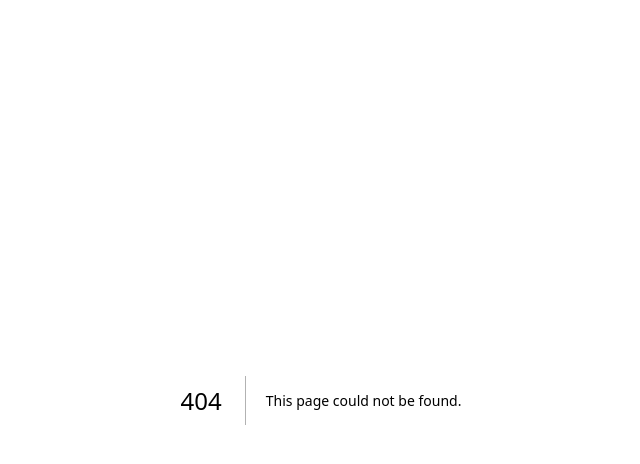
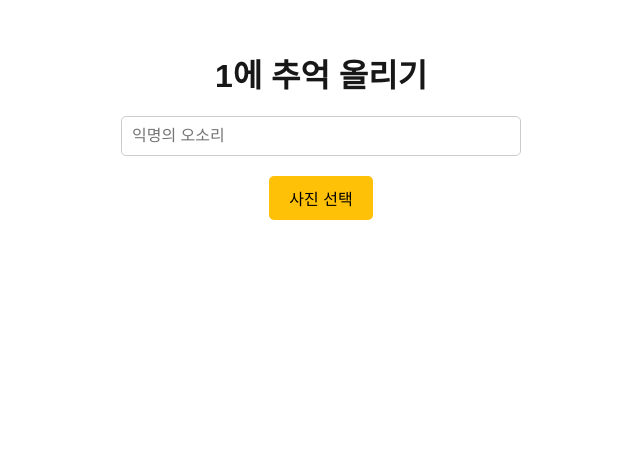
Before and after one commit to CSEneversleep/cns-next, a Next.js app: page /1/upload in a window 1280 px wide. Before the commit this address had no page. Shown: the top 464 px of the page, without its empty margins (319-959 px from the left). Built offline with nearby package versions, Linux system fonts and the light colour scheme.

Commit message:
feat: Upload page

```diff
--- /dev/null
+++ b/src/app/[event]/upload/page.js
@@ -0,0 +1,71 @@
+"use client";
+import { useParams } from "next/navigation";
+import { useRef } from "react";
+
+export default function UploadPage() {
+  const params = useParams();
+  const event = params.event; // Get the dynamic [event] value
+  const fileInputRef = useRef(null);
+
+  const handleButtonClick = () => {
+    fileInputRef.current.click(); // Trigger the hidden file input
+  };
+
+  const handleFileChange = (e) => {
+    const files = Array.from(e.target.files);
+    console.log("Selected files:", files); // Handle the selected files
+    const fileMetadata = files.map((file) => {
+      const metadata = {
+        name: file.name,
+        size: (file.size / 1024).toFixed(2) + " KB", // Convert size to KB
+        type: file.type,
+        lastModified: new Date(file.lastModified).toDateString(),
+      };
+      return metadata;
+    });
+  };
+
+  return (
+    <div style={{ textAlign: "center", marginTop: "50px" }}>
+      <h1>{event}에 추억 올리기</h1>
+      <input
+        type="text"
+        placeholder="익명의 오소리"
+        style={{
+          display: "block",
+          margin: "20px auto",
+          padding: "10px",
+          width: "80%",
+          maxWidth: "400px",
+          fontSize: "16px",
+          border: "1px solid #ccc",
+          borderRadius: "5px",
+        }}
+      />
+      <button
+        onClick={handleButtonClick}
+        style={{
+          display: "block",
+          margin: "20px auto",
+          padding: "10px 20px",
+          backgroundColor: "#FFC107",
+          color: "#000",
+          border: "none",
+          borderRadius: "5px",
+          fontSize: "16px",
+          cursor: "pointer",
+        }}
+      >
+        사진 선택
+      </button>
+      <input
+        type="file"
+        ref={fileInputRef}
+        multiple
+        accept="image/*"
+        style={{ display: "none" }}
+        onChange={handleFileChange}
+      />
+    </div>
+  );
+}
```
